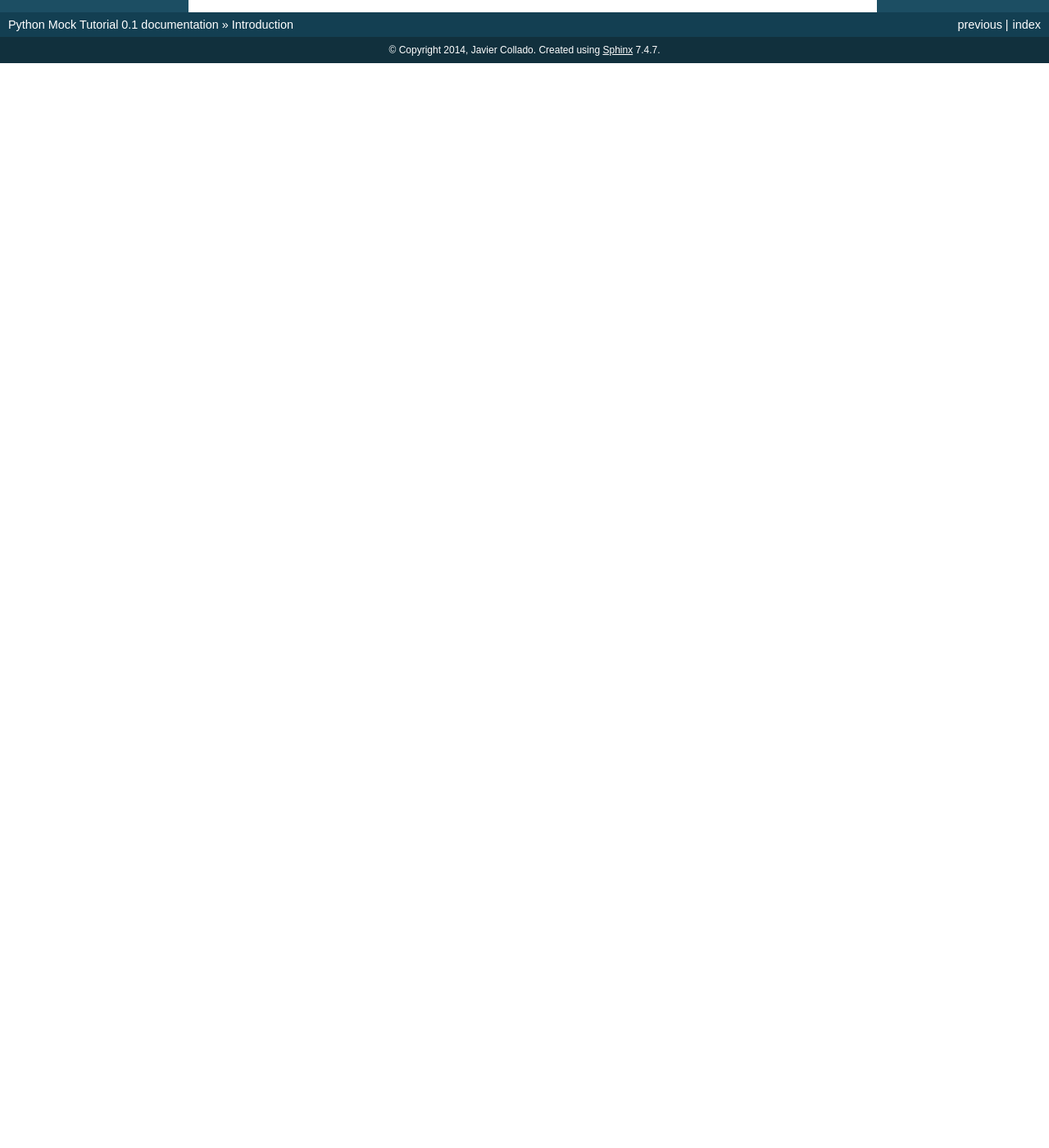
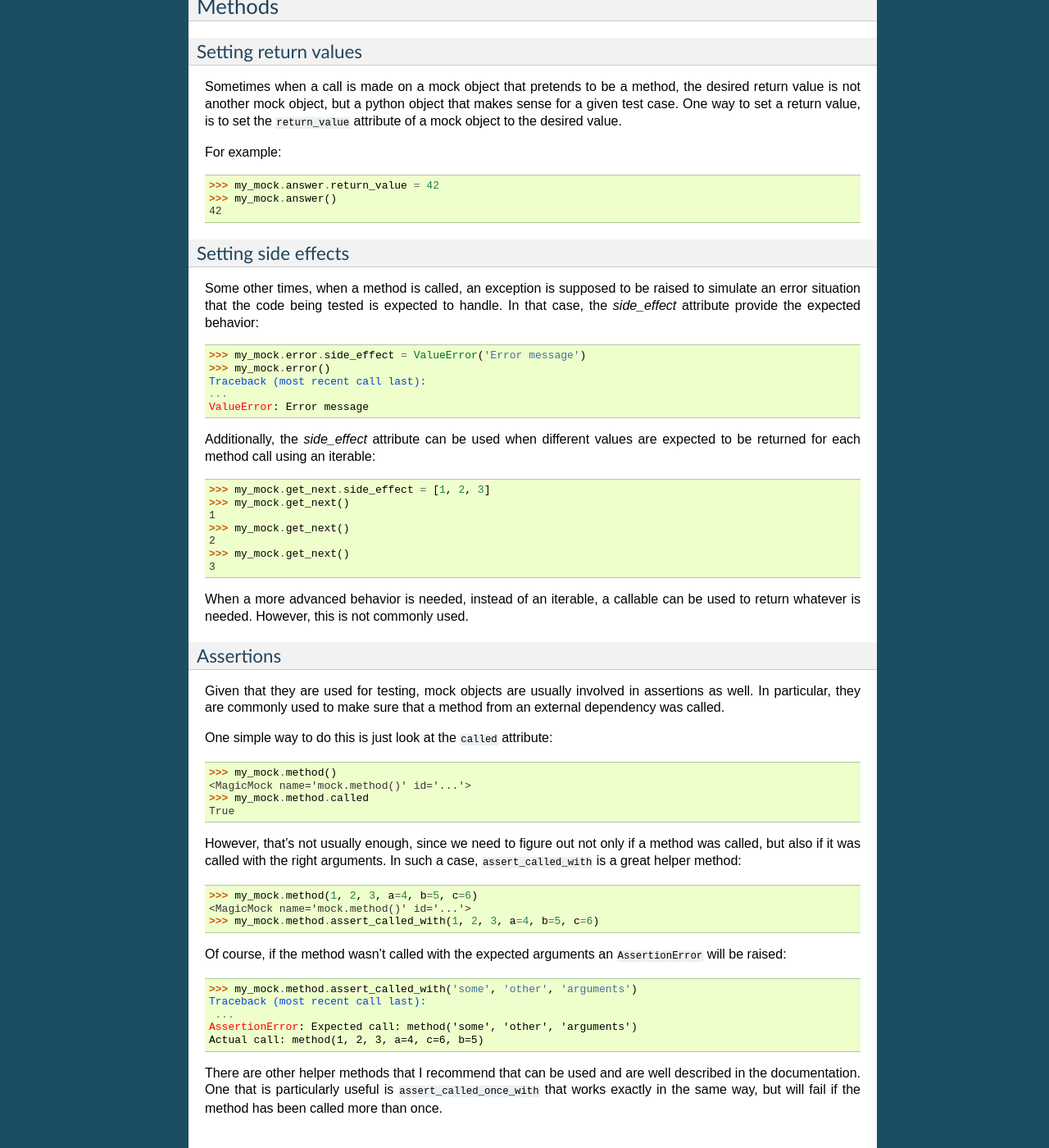
Before and after one commit to jcollado/python-mock-tutorial, a Sphinx documentation site: the page built from source/tutorial.rst, in a window 1280 px wide and 1400 px high, scrolled down 1224 px. Shown: the whole window at 82% size. Built offline with Sphinx 7.4.7, drawn with Linux system fonts in a browser that asks for light colours; before the commit the page ends 1301 px from its top, so only the background shows below that; some of the changed text lies outside the part shown.

Commit message:
Add new methods section

```diff
--- a/source/tutorial.rst
+++ b/source/tutorial.rst
@@ -79,5 +79,102 @@ that are going to be used in the unit under test in advance to configure them
 properly depending on the need of each test case.
 
 
+Methods
+-------
+
+
+Setting return values
+~~~~~~~~~~~~~~~~~~~~~
+
+Sometimes when a call is made on a mock object that pretends to be a method,
+the desired return value is not another mock object, but a python object that
+makes sense for a given test case. One way to set a return value, is to set the
+``return_value`` attribute of a mock object to the desired value.
+
+For example:
+
+.. doctest::
+
+  >>> my_mock.answer.return_value = 42
+  >>> my_mock.answer()
+  42
+
+
+Setting side effects
+~~~~~~~~~~~~~~~~~~~~
+
+Some other times, when a method is called, an exception is supposed to be
+raised to simulate an error situation that the code being tested is expected to
+handle. In that case, the `side_effect` attribute provide the expected
+behavior:
+
+.. doctest::
+
+  >>> my_mock.error.side_effect = ValueError('Error message')
+  >>> my_mock.error()
+  Traceback (most recent call last):
+  ...
+  ValueError: Error message
+
+Additionally, the `side_effect` attribute can be used when different values are
+expected to be returned for each method call using an iterable:
+
+.. doctest::
+
+  >>> my_mock.get_next.side_effect = [1, 2, 3]
+  >>> my_mock.get_next()
+  1
+  >>> my_mock.get_next()
+  2
+  >>> my_mock.get_next()
+  3
+
+When a more advanced behavior is needed, instead of an iterable, a callable can
+be used to return whatever is needed. However, this is not commonly used.
+
+
+Assertions
+~~~~~~~~~~
+
+Given that they are used for testing, mock objects are usually involved in
+assertions as well. In particular, they are commonly used to make sure that a
+method from an external dependency was called.
+
+One simple way to do this is just look at the ``called`` attribute:
+
+.. doctest::
+
+  >>> my_mock.method()
+  <MagicMock name='mock.method()' id='...'>
+  >>> my_mock.method.called
+  True
+
+However, that's not usually enough, since we need to figure out not only if a
+method was called, but also if it was called with the right arguments. In such
+a case, ``assert_called_with`` is a great helper method:
+
+.. doctest::
+
+  >>> my_mock.method(1, 2, 3, a=4, b=5, c=6)
+  <MagicMock name='mock.method()' id='...'>
+  >>> my_mock.method.assert_called_with(1, 2, 3, a=4, b=5, c=6)
+
+Of course, if the method wasn't called with the expected arguments an
+``AssertionError`` will be raised:
+
+.. doctest::
+
+  >>> my_mock.method.assert_called_with('some', 'other', 'arguments')
+  Traceback (most recent call last):
+   ...
+  AssertionError: Expected call: method('some', 'other', 'arguments')
+  Actual call: method(1, 2, 3, a=4, c=6, b=5)
+
+There are other helper methods that I recommend that can be used and are well
+described in the documentation. One that is particularly useful is
+``assert_called_once_with`` that works exactly in the same way, but will fail
+if the method has been called more than once.
+
+
 .. _mock: http://mock.readthedocs.org/en/latest/mock.html
 .. _unittest: https://docs.python.org/2/library/unittest.html
```
